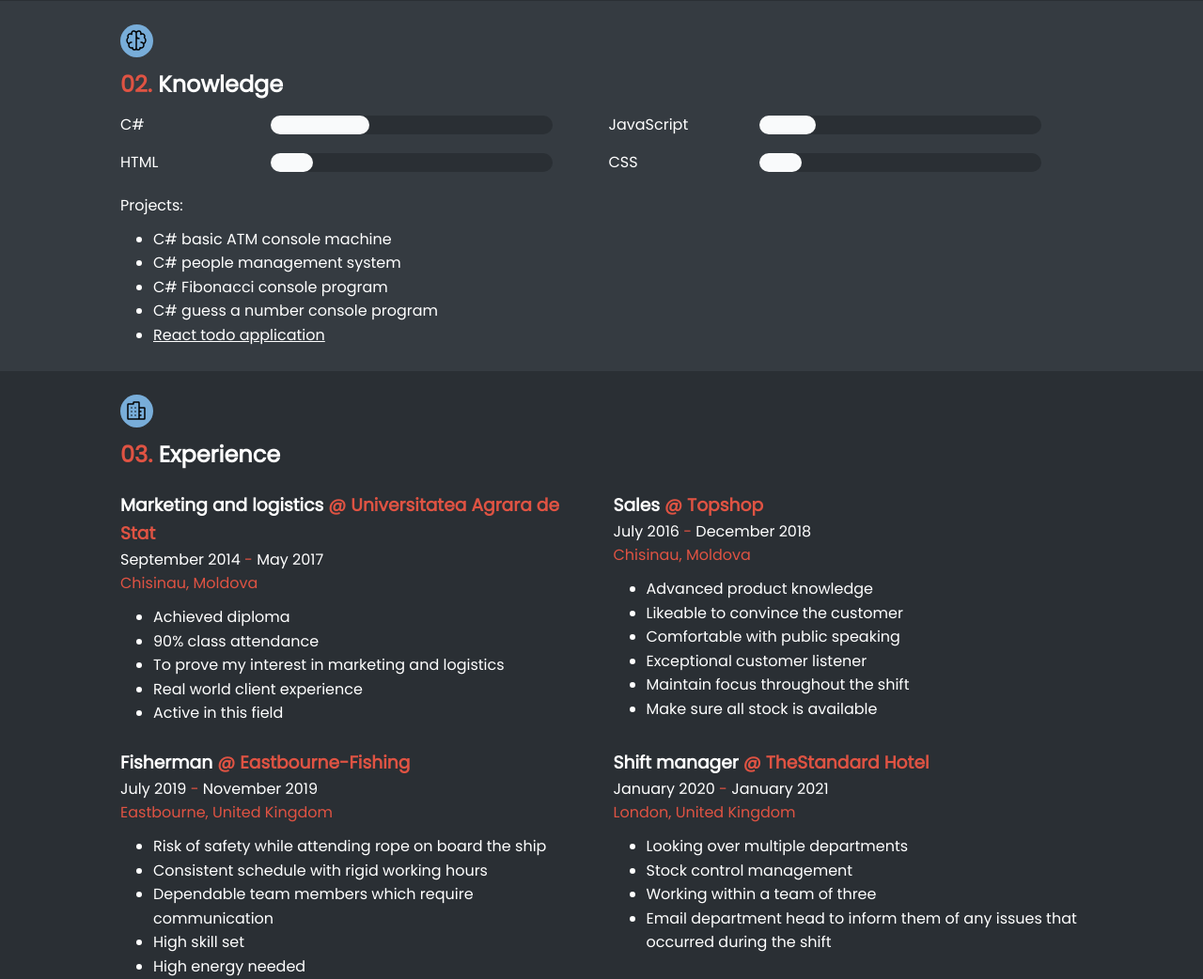
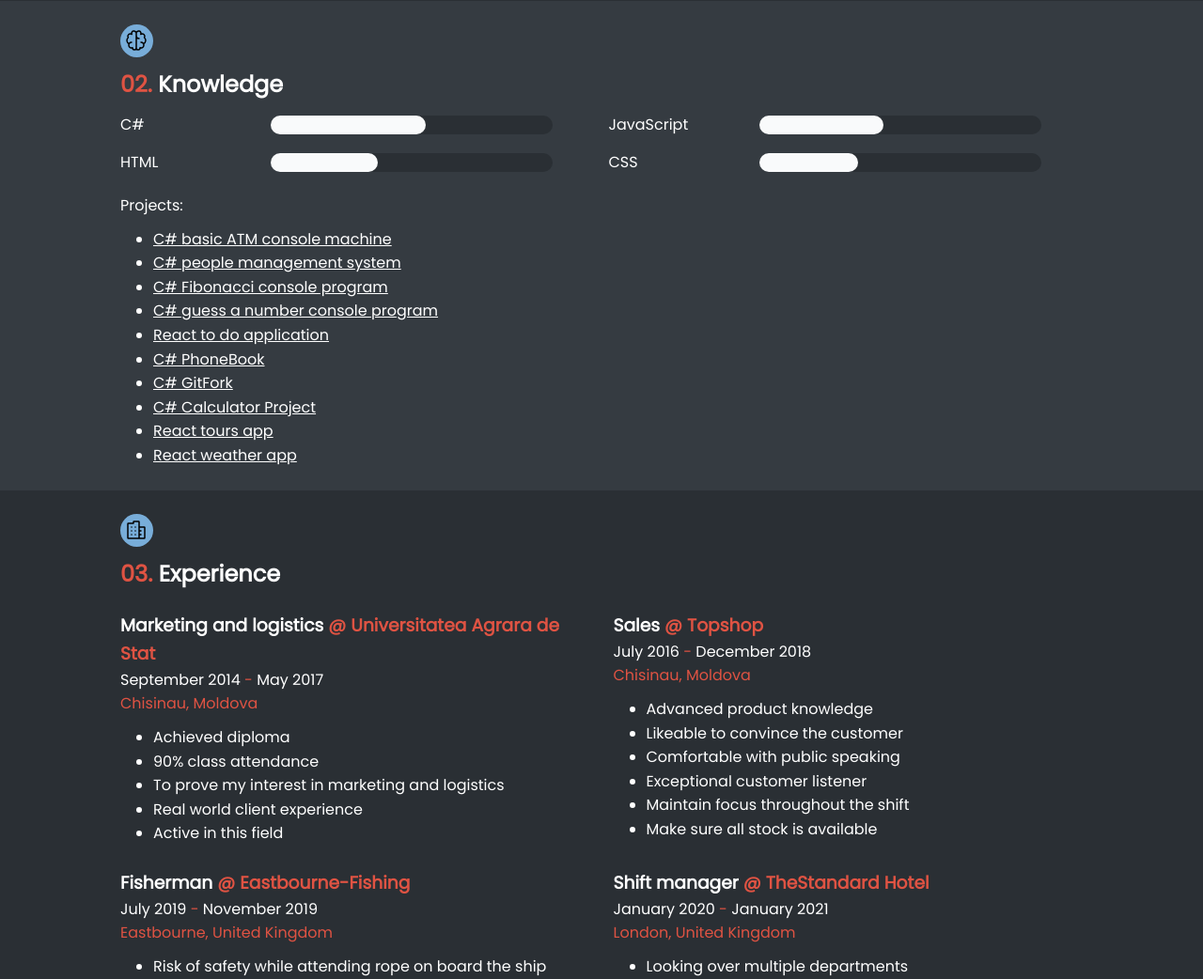
Before and after one commit to ghitalog/PortfolioWebSite, a plain HTML site: page index.html in a window 1280 px wide. Shown: the part 780-1822 px from the top of the page at 94% size. Drawn offline with Linux system fonts and the light colour scheme; a web font is replaced by a local one.

Commit message:
Add files via upload

```diff
--- a/index.html
+++ b/index.html
@@ -58,35 +58,44 @@
         <div class="flex items-center gap-25 w-full">
           <span class="w-135">C#</span>
           <div class="bg-off-gray max-w-300 br-15 w-full">
-            <div class="h-20 bg-color-gray br-15" style="width: 35%;"></div>
+            <div class="h-20 bg-color-gray br-15" style="width: 55%;"></div>
           </div>
         </div>
         <div class="flex items-center gap-25 w-full">
           <span class="w-135">JavaScript</span>
           <div class="bg-off-gray max-w-300 br-15 w-full">
-            <div class="h-20 bg-color-gray br-15" style="width: 20%;"></div>
+            <div class="h-20 bg-color-gray br-15" style="width: 44%;"></div>
           </div>
         </div>
         <div class="flex items-center gap-25 w-full">
           <span class="w-135">HTML</span>
           <div class="bg-off-gray max-w-300 br-15 w-full">
-            <div class="h-20 bg-color-gray br-15" style="width: 15%;"></div>
+            <div class="h-20 bg-color-gray br-15" style="width: 38%;"></div>
           </div>
         </div>
         <div class="flex items-center gap-25 w-full">
           <span class="w-135">CSS</span>
           <div class="bg-off-gray max-w-300 br-15 w-full">
-            <div class="h-20 bg-color-gray br-15" style="width: 15%;"></div>
+            <div class="h-20 bg-color-gray br-15" style="width: 35%;"></div>
           </div>
         </div>
       </div>
       <p class="mt-20">Projects:</p>
       <ul class="mt-10 pl-35">
-        <li>C# basic ATM console machine</li>
-        <li>C# people management system</li>
-        <li>C# Fibonacci console program</li>
-        <li>C# guess a number console program</li>
-        <li><a href="https://www.google.com">React todo application</a></li>
+        <li><a href="https://github.com/ghitalog/ATMBANK.git">C# basic ATM console machine</a></li>
+        <li><a href="https://github.com/ghitalog/peopleManagementSystem.git">C# people management system</a></li>
+        <li><a href="https://github.com/ghitalog/FibonacciSequence.git">C# Fibonacci console program</a></li>
+        <li><a href="https://github.com/ghitalog/GuessNumber.git">C# guess a number console program</a></li>
+        <li><a href="https://ghitalog.github.io/reactToDoApp/">React to do application</a></li>
+      </ul>
+      <ul class="text-right">
+        <div class=" pl-35">
+        <li><a href="https://github.com/ghitalog/PhoneBook.git">C# PhoneBook</a></li>
+        <li><a href="">C# GitFork</a></li>
+        <li><a href="https://github.com/ghitalog/CalculatorProject.git">C# Calculator Project</a></li>
+        <li><a href="https://ghitalog.github.io/react-Tours-App/">React tours app</a></li>
+        <li><a href="https://ghitalog.github.io/react-WeatherApp/">React weather app</a></li>
+        </div>
       </ul>
     </div>
   </div>
```
